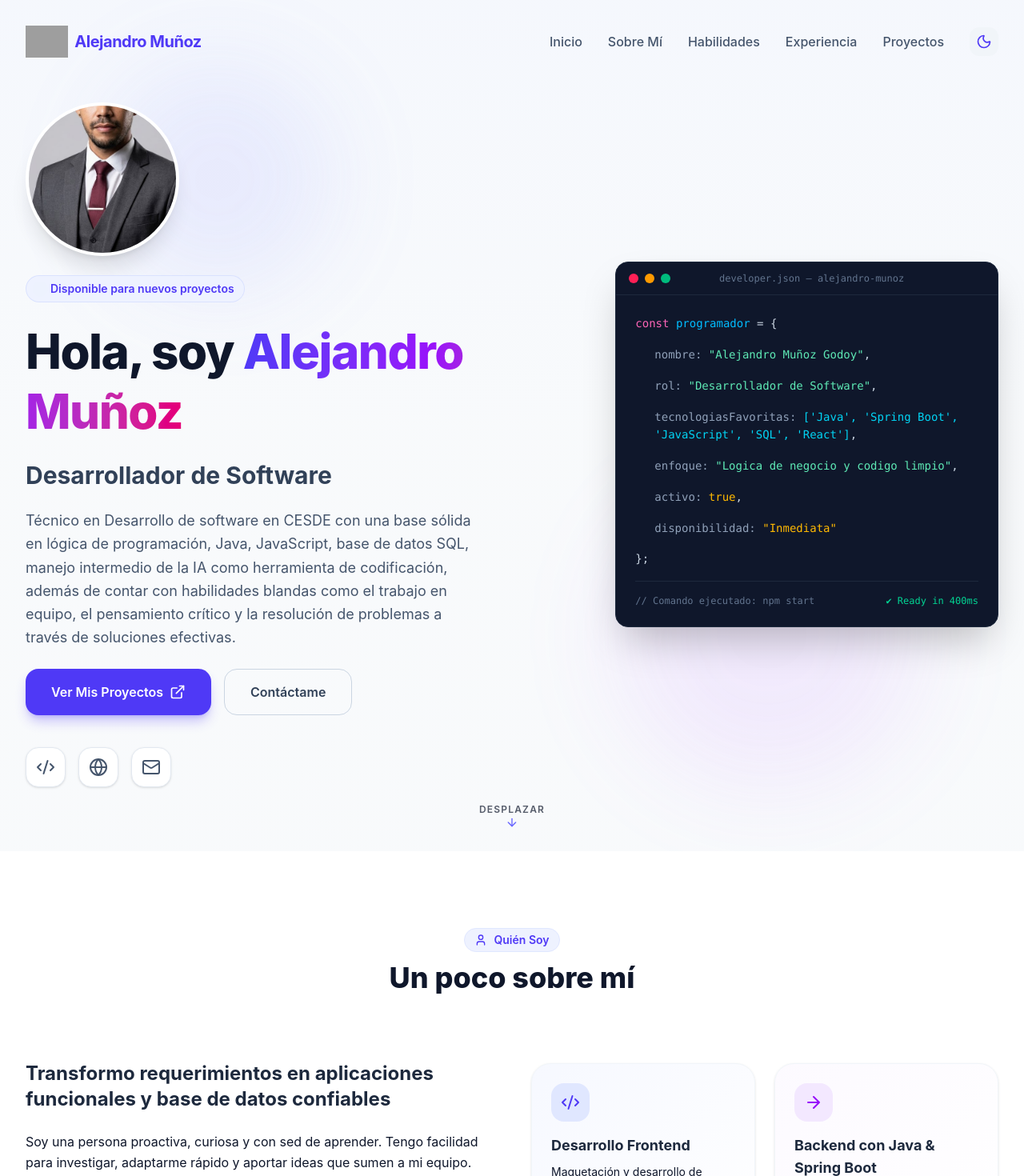
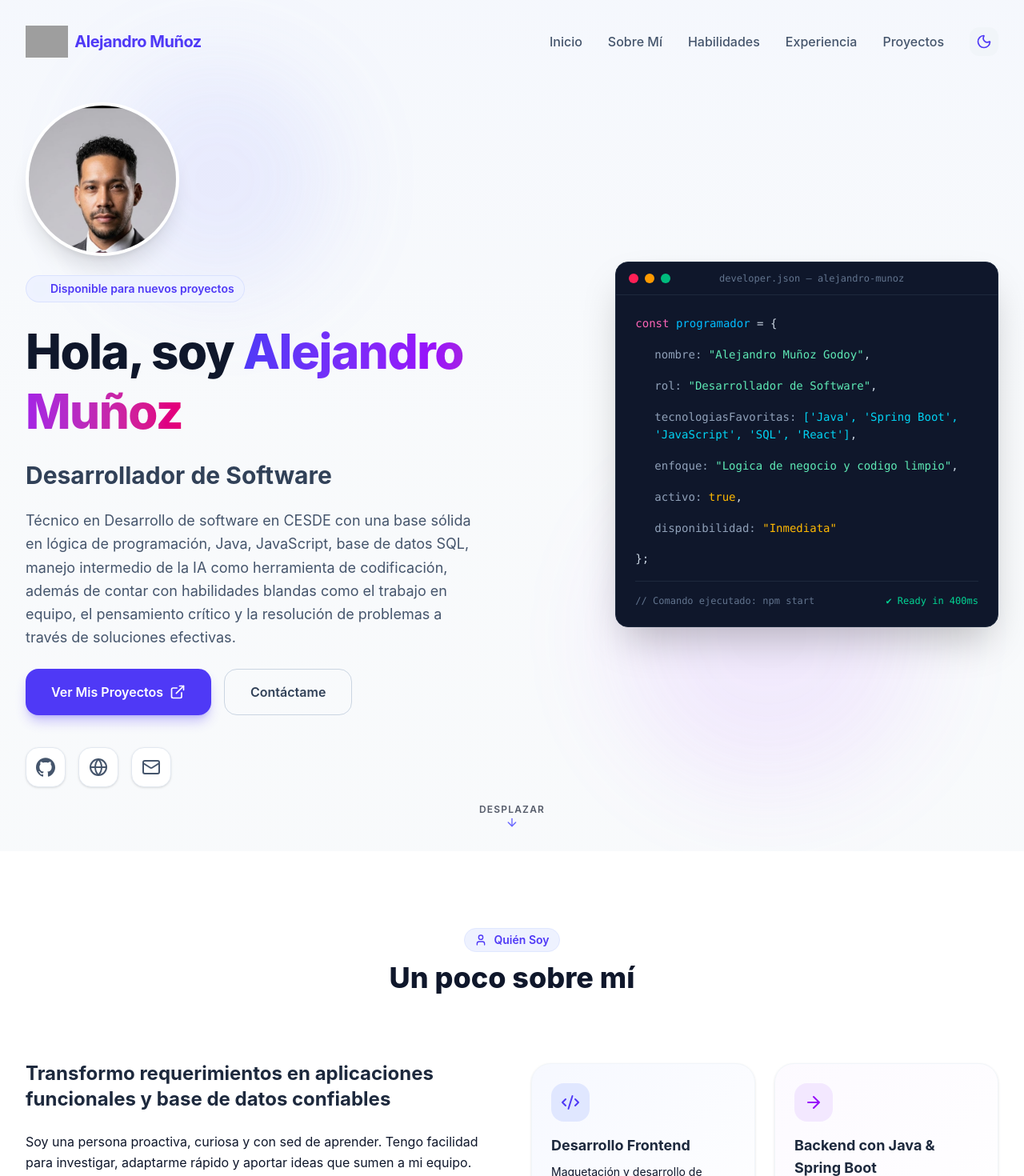
Before and after one commit to alejo-software-lab/hoja-de-vida-react, a React (Vite) app: page / in a window 1280 px wide. Shown: the top 1470 px of the page at 80% size. Built offline with nearby package versions, Linux system fonts and the light colour scheme; grey boxes are pictures that could not be loaded.

Commit message:
Footer: AlejoSoftwareLabs, logo oficial de GitHub en footer/hero/proyectos, foto centrada en el rostro

```diff
--- a/src/components/Footer.jsx
+++ b/src/components/Footer.jsx
@@ -1,5 +1,6 @@
 import React from "react";
-import { ArrowUp, Code2, Globe, Mail } from "lucide-react";
+import { ArrowUp, Globe, Mail } from "lucide-react";
+import GitHubIcon from "./GitHubIcon";
 
 const Footer = () => {
   const scrollToTop = () => {
@@ -18,7 +19,7 @@
               className="h-10 w-auto"
             />
             <span className="font-bold text-lg text-indigo-600 dark:text-indigo-400">
-              Alejandro Muñoz
+              AlejoSoftwareLabs
             </span>
           </div>
 
@@ -65,7 +66,7 @@
               className="text-slate-400 dark:text-slate-555 hover:text-slate-750 dark:hover:text-white transition-colors"
               aria-label="GitHub"
             >
-              <Code2 className="w-5 h-5" />
+              <GitHubIcon className="w-5 h-5" />
             </a>
             <a
               href="https://www.linkedin.com/in/daniel-alejandro-muñoz-godoy-8830b3395"
@@ -89,7 +90,7 @@
         {/* Copyright and back to top */}
         <div className="flex flex-col sm:flex-row items-center justify-between gap-4 pt-8 text-xs text-slate-400">
           <p>
-            © {new Date().getFullYear()} Alejandro Muñoz. Todos los derechos
+            © {new Date().getFullYear()} AlejoSoftwareLabs. Todos los derechos
             reservados. Creado con React y Tailwind CSS.
           </p>
 
--- /dev/null
+++ b/src/components/GitHubIcon.jsx
@@ -0,0 +1,17 @@
+import React from "react";
+
+const GitHubIcon = ({ className = "w-5 h-5" }) => {
+  return (
+    <svg
+      className={className}
+      viewBox="0 0 24 24"
+      fill="currentColor"
+      xmlns="http://www.w3.org/2000/svg"
+      aria-hidden="true"
+    >
+      <path d="M12 .297c-6.63 0-12 5.373-12 12 0 5.303 3.438 9.8 8.205 11.385.6.113.82-.258.82-.577 0-.285-.01-1.04-.015-2.04-3.338.724-4.042-1.61-4.042-1.61C4.422 18.07 3.633 17.7 3.633 17.7c-1.087-.744.084-.729.084-.729 1.205.084 1.838 1.236 1.838 1.236 1.07 1.835 2.809 1.305 3.495.998.108-.776.417-1.305.76-1.605-2.665-.3-5.466-1.332-5.466-5.93 0-1.31.465-2.38 1.235-3.22-.135-.303-.54-1.523.105-3.176 0 0 1.005-.322 3.3 1.23.96-.267 1.98-.399 3-.405 1.02.006 2.04.138 3 .405 2.28-1.552 3.285-1.23 3.285-1.23.645 1.653.24 2.873.12 3.176.765.84 1.23 1.91 1.23 3.22 0 4.61-2.805 5.625-5.475 5.92.42.36.81 1.096.81 2.22 0 1.606-.015 2.896-.015 3.286 0 .315.21.69.825.57C20.565 22.092 24 17.592 24 12.297c0-6.627-5.373-12-12-12" />
+    </svg>
+  );
+};
+
+export default GitHubIcon;
--- a/src/components/Hero.jsx
+++ b/src/components/Hero.jsx
@@ -1,5 +1,6 @@
 import React from "react";
-import { ArrowDown, Code2, Globe, Mail, ExternalLink } from "lucide-react";
+import { ArrowDown, Globe, Mail, ExternalLink } from "lucide-react";
+import GitHubIcon from "./GitHubIcon";
 
 const Hero = () => {
   return (
@@ -24,7 +25,7 @@
               <img
                 src="/foto-alejo.jpg"
                 alt="Foto de Alejandro Muñoz"
-                className="w-full h-full object-cover"
+                className="w-full h-full object-cover object-top"
                 onError={(e) => {
                   e.currentTarget.style.display = 'none';
                   e.currentTarget.nextElementSibling.style.display = 'flex';
@@ -86,7 +87,7 @@
                 className="p-3 rounded-2xl bg-white dark:bg-slate-900 border border-slate-200 dark:border-slate-850 hover:border-indigo-500 dark:hover:border-indigo-400 text-slate-600 dark:text-slate-400 hover:text-indigo-600 dark:hover:text-indigo-400 shadow-sm hover:shadow-md transition-all duration-300"
                 aria-label="GitHub"
               >
-                <Code2 className="w-6 h-6" />
+                <GitHubIcon className="w-6 h-6" />
               </a>
               <a
                 href="https://www.linkedin.com/in/daniel-alejandro-muñoz-godoy-8830b3395"
--- a/src/components/Projects.jsx
+++ b/src/components/Projects.jsx
@@ -1,13 +1,13 @@
 import React from "react";
 import {
   FolderGit2,
-  GitFork,
   Globe,
   Mail,
   Phone,
   MessageCircle,
   ExternalLink,
 } from "lucide-react";
+import GitHubIcon from "./GitHubIcon";
 
 const Projects = () => {
   return (
@@ -42,7 +42,7 @@
           >
             <div className="flex items-center gap-5">
               <div className="p-4 rounded-2xl bg-slate-900 dark:bg-slate-800 text-white group-hover:scale-110 transition-transform duration-300">
-                <GitFork className="w-10 h-10" />
+                <GitHubIcon className="w-10 h-10" />
               </div>
               <div>
                 <h3 className="text-xl font-bold text-slate-850 dark:text-white">
```
